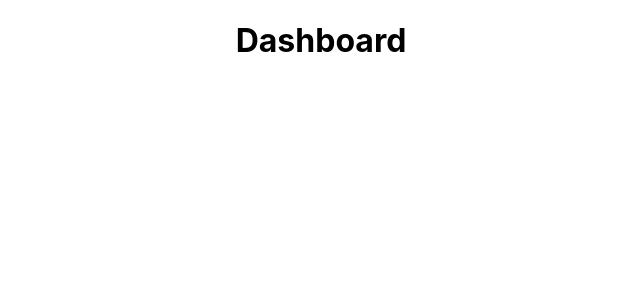
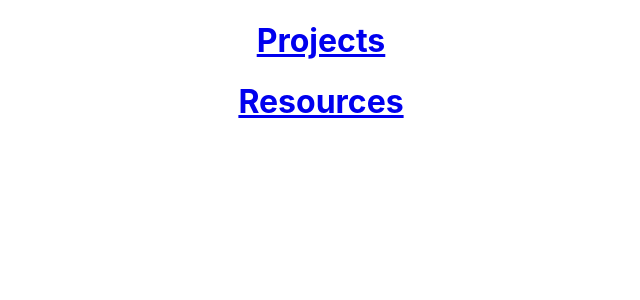
Before and after one commit to aremu-smog/react-august-frontend, a React (Create React App) app: page /dashboard/home in a window 1280 px wide. Shown: the top 300 px of the page, without its empty margins (319-959 px from the left). Built offline with nearby package versions, Linux system fonts and the light colour scheme.

Commit message:
Set up basic routing for main project and Dashboard

```diff
--- a/src/App.js
+++ b/src/App.js
@@ -6,7 +6,6 @@ import './App.css';
 //Prjoects
 import Dashboard from './dashboard';
 import Landing from './landing';
-
 
 function App() {
   return (
--- /dev/null
+++ b/src/dashboard/Home.js
@@ -0,0 +1,12 @@
+import React from 'react'
+import Title from './components/Title'
+const Home = () => {
+    return(
+        <div>
+            <Title name="Projects" link="dashboard/new-project" />
+            <Title name="Resources" link="dashboard/new-resource" />
+        </div>
+    )
+}
+
+export default Home
--- /dev/null
+++ b/src/dashboard/NewProject.js
@@ -0,0 +1,11 @@
+import React from 'react'
+import Title from './components/Title'
+const NewProject = () => {
+    return(
+        <div>
+            <Title name="New Project" link="dashboard/home" />
+        </div>
+    )
+}
+
+export default NewProject
--- /dev/null
+++ b/src/dashboard/NewResource.js
@@ -0,0 +1,11 @@
+import React from 'react'
+import Title from './components/Title'
+const NewResource = () => {
+    return(
+        <div>
+            <Title name="New Resource" link="dashboard/home" />
+        </div>
+    )
+}
+
+export default NewResource
--- /dev/null
+++ b/src/dashboard/components/Title.js
@@ -0,0 +1,11 @@
+import React from 'react'
+import {Link} from 'react-router-dom'
+const Title = ({name, link}) =>{
+    return(
+        <div>
+            <Link to={"/"+link}><h1>{name}</h1></Link>
+        </div>
+    )
+}
+
+export default Title
--- a/src/dashboard/index.js
+++ b/src/dashboard/index.js
@@ -1,9 +1,21 @@
 import React from 'react'
+import Title from './components/Title'
+import {Route, BrowserRouter as Router} from 'react-router-dom'
+import NewProject from './NewProject'
+import Home from './Home'
+import NewResource from './NewResource'
+
 
 const Dashboard = () => {
     return(
         <div>
-            <h1>Dashboard</h1>
+
+            <Route path="/dashboard/new-project" component={NewProject} />
+            <Route path="/dashboard/new-resource" component={NewResource} />
+            <Route path="/dashboard/home" component={Home} />
+
+
+
         </div>
     )
 }
```
